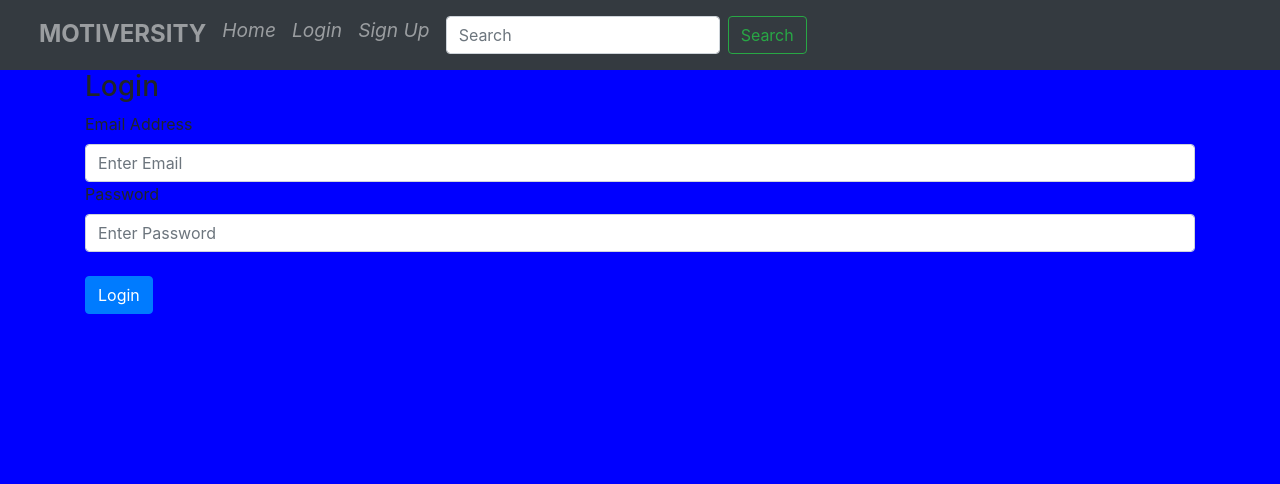
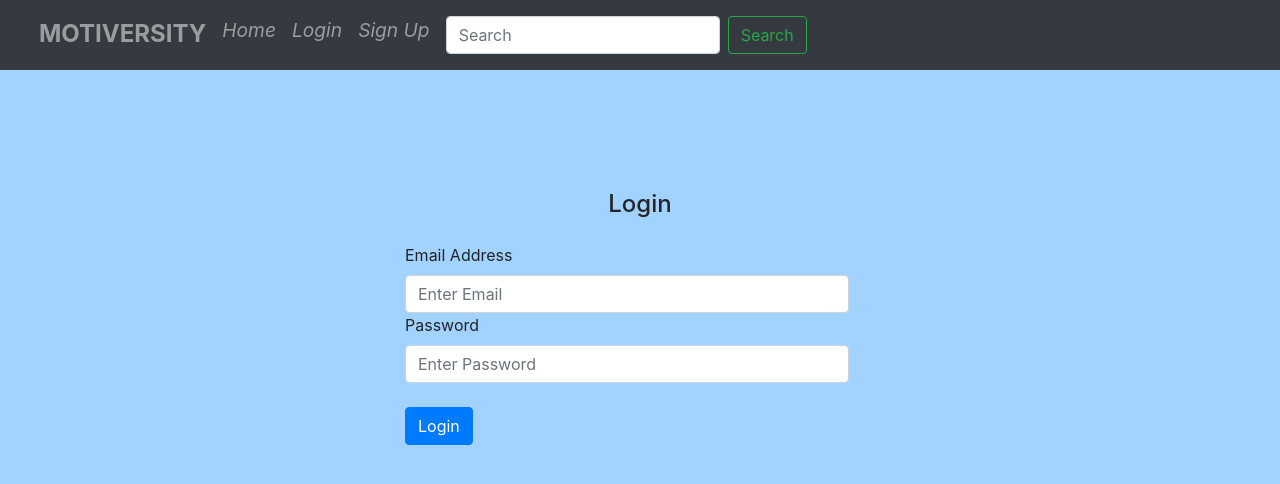
Before and after one commit to BrianJomo/Motiversity, a Flask app: page /login in a window 1280 px wide. Shown: the top 484 px of the page. Run offline with Flask 2, Linux system fonts and the light colour scheme; some libraries are stand-ins or nearby versions.

Commit message:
centered heading of login and sign up

```diff
--- a/motive/templates/login.html
+++ b/motive/templates/login.html
@@ -8,12 +8,14 @@
 {% block content%}
 
 
-<body style="background-color: blue"
+<body style="background-color: #A2D2FF;">
   <div id="overlay">
 
     <form method="POST">
-      <h3 class="centre">Login</h3>
-      <div class="form-group">
+      <h3 class="centre" style="margin-top: 5em; margin-bottom: 1em; text-align: center; font-size: 1.5em;">Login</h3>
+
+
+      <div class="form-group" style="width: 40%; margin-left: 20em;">
         <label for="email">Email Address</label>
         <input type="text" id="email" name="email" class="form-control" placeholder="Enter Email" />
         <label for="password">Password</label>
--- a/motive/templates/signup.html
+++ b/motive/templates/signup.html
@@ -1,7 +1,7 @@
 {% extends "base.html" %} {% block title %}Sign Up{% endblock %} {% block
 content %}
 <form method="POST">
-  <h3 align="center">Sign Up</h3>
+  <h3 style="text-align: center; margin-top: 2em; font-size: 1.5em; margin-bottom: 1.5em;">Sign Up</h3>
   <div class="form-group">
     <label for="email">Email Address</label>
     <input type="text" id="email" name="email" class="form-control" placeholder="Enter Email" />
@@ -12,7 +12,7 @@ content %}
     <label for="password2">Password Again</label>
     <input type="password" id="password2" name="password2" class="form-control" placeholder="Enter Password Again" />
     <br />
-    <div align="center">
+    <div class="center">
       <button class="btn btn-primary" type="submit">Sign Up</button>
     </div>
   </div>
```
